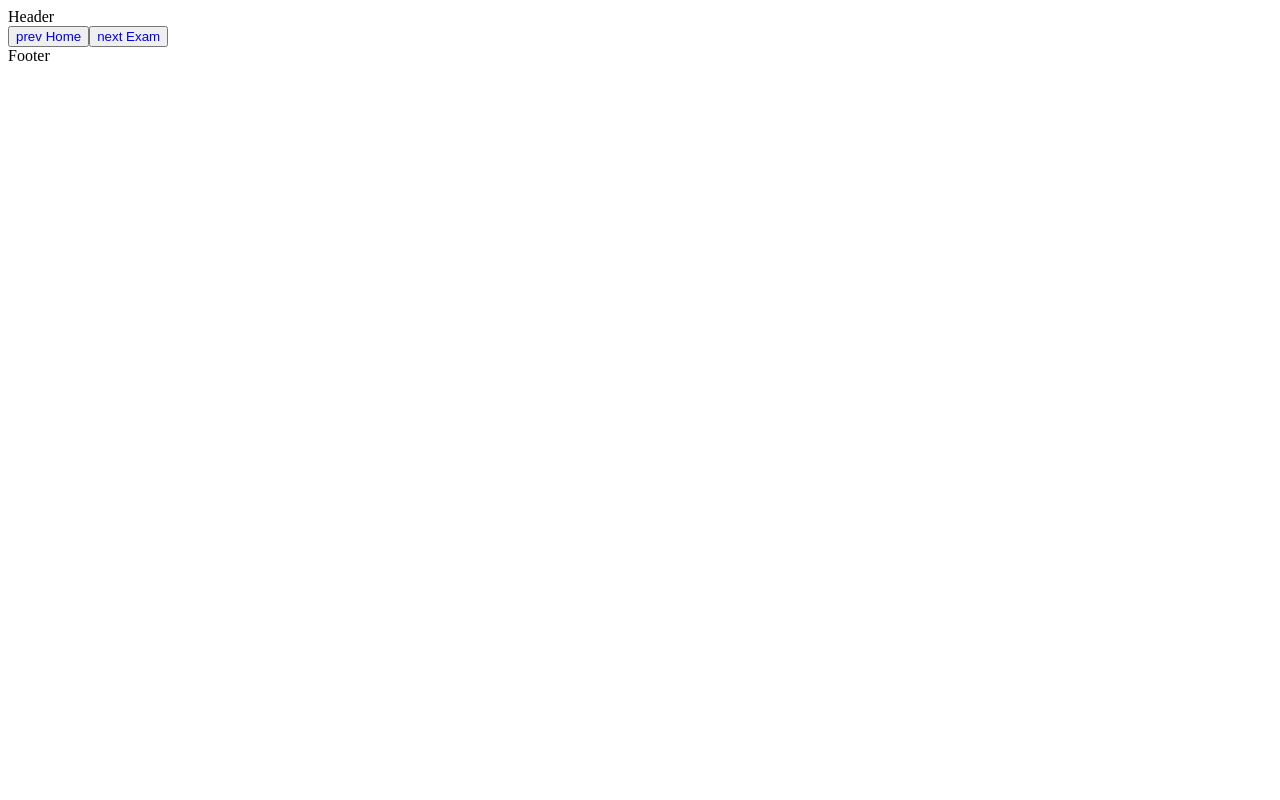
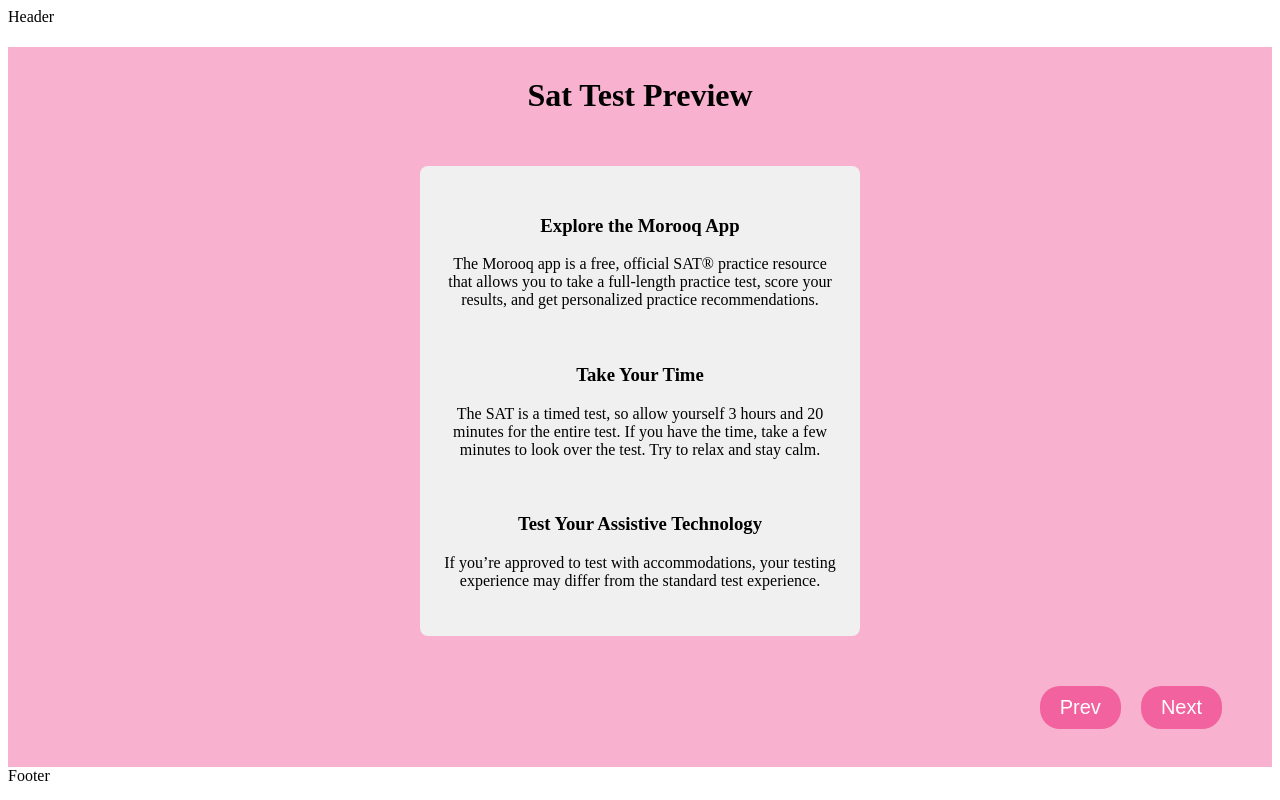
Before and after one commit to faridhajizada/morooq, a Next.js app: page /sat-test in a window 1280 px wide. Built offline with nearby package versions, Linux system fonts and the light colour scheme.

Commit message:
feat:sat test preview

```diff
--- a/src/components/dropdown/QuestionDropdown.js
+++ b/src/components/dropdown/QuestionDropdown.js
@@ -4,7 +4,9 @@
 function QuestionDropdown({ currentIndex, updateCurrentIndex, questionsData }) {
   const [isOpen, setIsOpen] = useState(false);
   const [activeButton, setActiveButton] = useState(currentIndex);
-  const questions = questionsData.map((_, index) => `Вопрос ${index + 1} из ${questionsData.length}`);
+  const questions = questionsData.map(
+    (_, index) => `Вопрос ${index + 1} из ${questionsData.length}`
+  );
 
   useEffect(() => {
     setActiveButton(currentIndex);
--- a/src/pages/index.js
+++ b/src/pages/index.js
@@ -1,8 +1,6 @@
 import Head from "next/head";
 import { Inter } from "next/font/google";
 import WelcomeHeader from "./../components/welcome/WelcomeHeader";
-
-
 
 const inter = Inter({ subsets: ["latin"] });
 
--- a/src/pages/sat-test/index.js
+++ b/src/pages/sat-test/index.js
@@ -1,15 +1,61 @@
 import React from "react";
 import Link from "next/link";
+import { Container, Row, Col } from "react-bootstrap";
+import s from "./../../styles/satTest.module.scss";
 
 function SatText() {
   return (
-    <div>
-        <button>
-        <Link href="./">prev Home</Link>
-      </button>
-      <button>
-        <Link href="./exam">next Exam</Link>
-      </button>
+    <div className={s.satTest}>
+      <Container>
+        <Row>
+          <div className={s.satTitle}>
+            <h1>Sat Test Preview</h1>
+          </div>
+        </Row>
+        <Row>
+          <Col md={4}></Col>
+          <Col md={4}>
+            <div className={s.satContent}>
+              <div className={s.satExplore}>
+                <h3>Explore the Morooq App </h3>
+                <p>
+                  The Morooq app is a free, official SAT® practice resource that
+                  allows you to take a full-length practice test, score your
+                  results, and get personalized practice recommendations.
+                </p>
+              </div>
+              <div className={s.satTake}>
+                <h3>Take Your Time </h3>
+                <p>
+                  The SAT is a timed test, so allow yourself 3 hours and 20
+                  minutes for the entire test. If you have the time, take a few
+                  minutes to look over the test. Try to relax and stay calm.
+                </p>
+              </div>
+              <div className={s.satTechnology}>
+                <h3>Test Your Assistive Technology </h3>
+                <p>
+                  If you’re approved to test with accommodations, your testing
+                  experience may differ from the standard test experience.
+                </p>
+              </div>
+            </div>
+            <div className={s.nextPrev}>
+              <div className={s.prev}>
+                <Link href="/">
+                  <button>Prev</button>
+                </Link>
+              </div>
+              <div className={s.next}>
+                <Link href="/exam">
+                  <button>Next</button>
+                </Link>
+              </div>
+            </div>
+          </Col>
+          <Col md={4}></Col>
+        </Row>
+      </Container>
     </div>
   );
 }
--- /dev/null
+++ b/src/styles/satTest.module.scss
@@ -0,0 +1,58 @@
+.satTest {
+  background-color: #ec2a7b5d;
+  height: 90vh;
+  .satTitle {
+    text-align: center;
+    h1 {
+      padding: 30px 0;
+    }
+  }
+
+  .satContent {
+    /* Стили для контейнера с содержимым */
+    background-color: #f0f0f0;
+    padding: 20px;
+    border-radius: 8px;
+    text-align: center;
+
+    .satExplore,
+    .satTake,
+    .satTechnology {
+      padding: 10px 0;
+    }
+    .satContent h3 {
+      /* Стили для заголовка */
+      margin: 20px 0 0 0;
+    }
+    .satContent p {
+      /* Стили для текста */
+      margin-bottom: 20px;
+    }
+  }
+}
+
+@media (min-width: 768px) {
+  .satContent {
+    /* Стили для больших экранов */
+    max-width: 400px;
+    margin: 0 auto; /* Центрирование по горизонтали */
+  }
+}
+
+.nextPrev {
+  display: flex;
+  justify-content: end;
+  padding: 50px 50px 0 0;
+  gap: 20px;
+  button {
+    background-color: #ec2a7b94;
+    border: none;
+    border-radius: 20px;
+    padding: 10px 20px;
+    color: white;
+    font-size: 20px;
+    &:hover {
+      background-color: #ec2a7b;
+    }
+  }
+}
```
